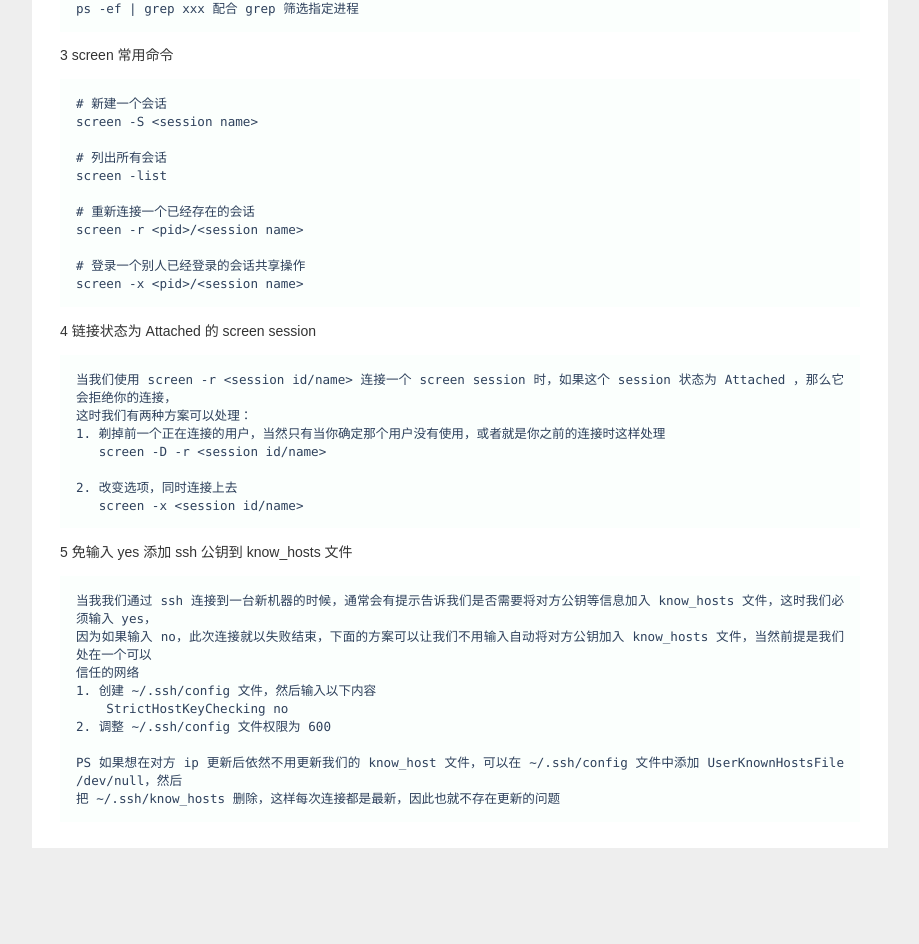
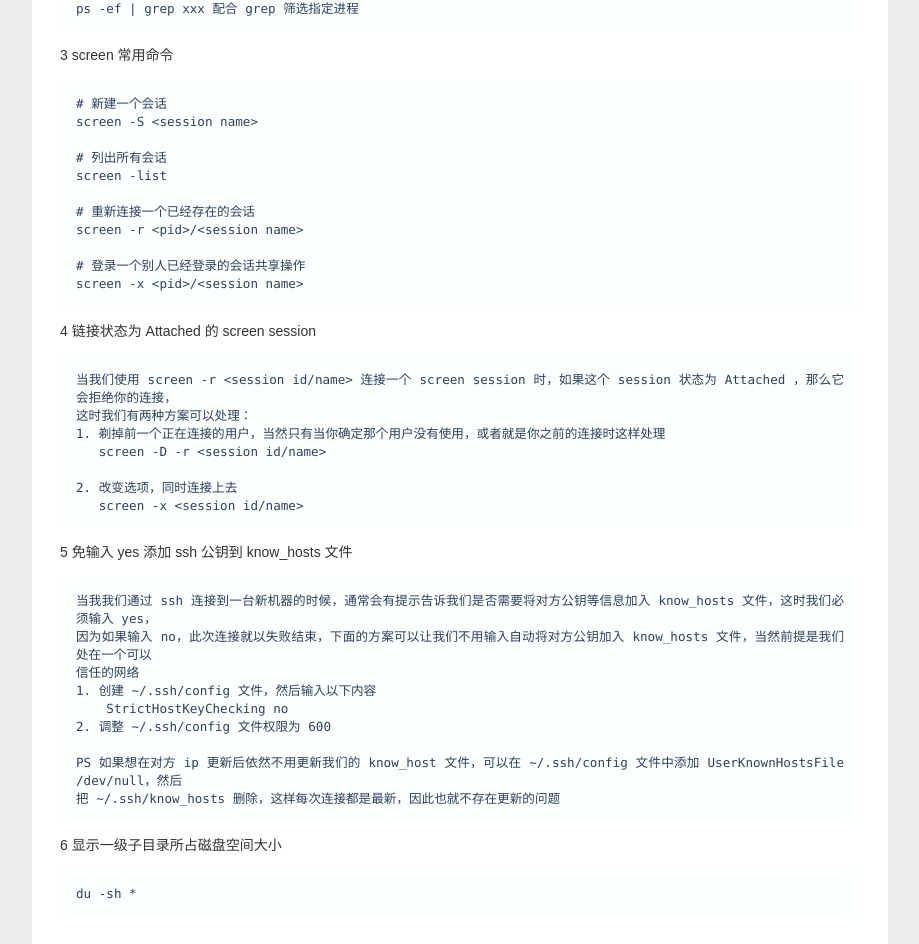
Before and after one commit to ldjhust/ldjhust.github.io, a Jekyll site: the page built from _posts/2018-01-22-linux-knowledge.md, in a window 1280 px wide. Shown: the part 784-1728 px from the top of the page, without its empty margins (180-1099 px from the left). Built offline with Jekyll 4.4.1, drawn with Linux system fonts in a browser that asks for light colours; nearby versions of some CDN libraries; comment, search, counter and statistics services are not loaded; before the commit the page ends 1632 px from its top, so only the background shows below that.

Commit message:
Update 2018-01-22-linux-knowledge.md

````diff
--- a/_posts/2018-01-22-linux-knowledge.md
+++ b/_posts/2018-01-22-linux-knowledge.md
@@ -66,3 +66,8 @@ screen -x <pid>/<session name>
 PS 如果想在对方 ip 更新后依然不用更新我们的 know_host 文件，可以在 ~/.ssh/config 文件中添加 UserKnownHostsFile /dev/null，然后
 把 ~/.ssh/know_hosts 删除，这样每次连接都是最新，因此也就不存在更新的问题
 ```
+
+6 显示一级子目录所占磁盘空间大小
+```
+du -sh *
+```
````
